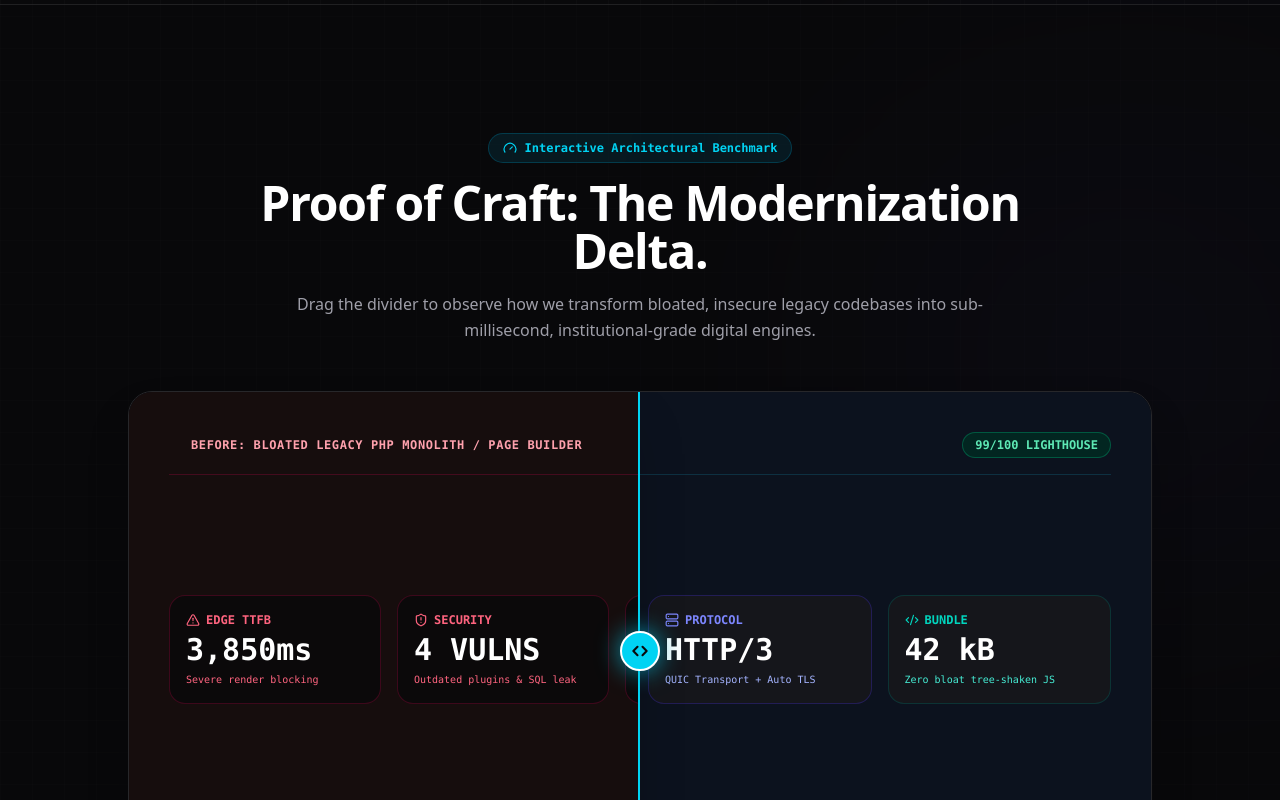
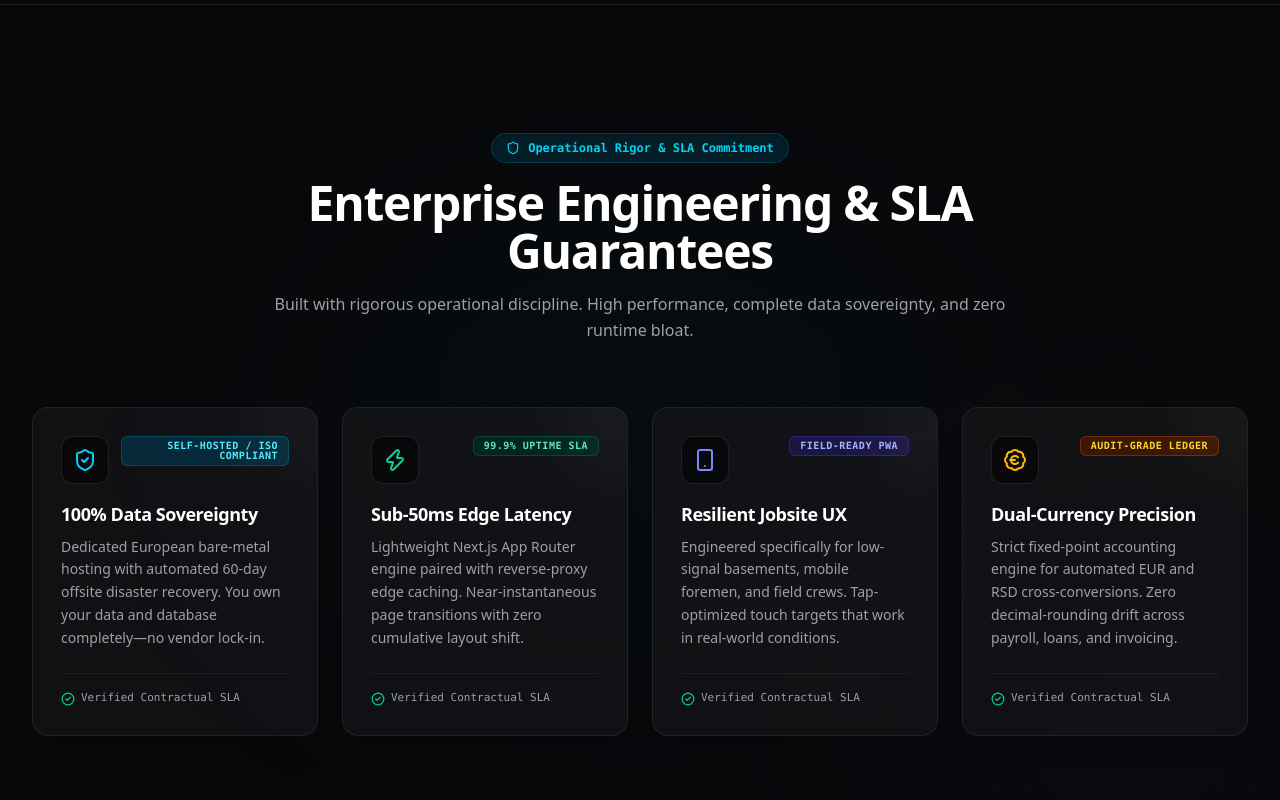
Before and after one commit to lastshelter/dukatriohomepage, a Next.js app: page / in a window 1280 px wide. Shown: the part 5680-6480 px from the top of the page. Built offline with nearby package versions, Linux system fonts and the light colour scheme.

Commit message:
feat: replace code snippet viewer with enterprise engineering SLA guarantees

```diff
--- a/src/app/page.tsx
+++ b/src/app/page.tsx
@@ -5,6 +5,7 @@ import Link from "next/link";
 import ContactForm from "@/components/ContactForm";
 import TechStackMatrix from "@/components/TechStackMatrix";
 import ScopeEstimator from "@/components/estimator/ScopeEstimator";
+import ProductionGuarantees from "@/components/home/ProductionGuarantees";
 import MobileQuickContact from "@/components/layout/MobileQuickContact";
 import ServiceComparison from "@/components/services/ServiceComparison";
 import BeforeAfterSlider from "@/components/ui/BeforeAfterSlider";
@@ -781,7 +782,12 @@ export default function HomePage(): React.JSX.Element {
 
 
       {/* ========================================================================= */}
-      {/* 6B. PROOF OF CRAFT: BEFORE / AFTER ARCHITECTURAL SLIDER */}
+      {/* 6B. ENTERPRISE ENGINEERING & SLA GUARANTEES */}
+      {/* ========================================================================= */}
+      <ProductionGuarantees />
+
+      {/* ========================================================================= */}
+      {/* 6C. PROOF OF CRAFT: BEFORE / AFTER ARCHITECTURAL SLIDER */}
       {/* ========================================================================= */}
       <BeforeAfterSlider />
 
--- /dev/null
+++ b/src/components/home/ProductionGuarantees.tsx
@@ -0,0 +1,154 @@
+"use client";
+
+import React from "react";
+import { ShieldCheck, Zap, Smartphone, BadgeEuro, Shield, CheckCircle2 } from "lucide-react";
+import { motion, type Variants } from "framer-motion";
+
+interface GuaranteeCard {
+  id: string;
+  title: string;
+  badge: string;
+  body: string;
+  icon: React.ComponentType<{ className?: string }>;
+  accentColor: string;
+  badgeStyle: string;
+}
+
+const GUARANTEES: GuaranteeCard[] = [
+  {
+    id: "data-sovereignty",
+    title: "100% Data Sovereignty",
+    badge: "Self-Hosted / ISO Compliant",
+    body: "Dedicated European bare-metal hosting with automated 60-day offsite disaster recovery. You own your data and database completely—no vendor lock-in.",
+    icon: ShieldCheck,
+    accentColor: "text-cyan-400 group-hover:text-cyan-300",
+    badgeStyle: "bg-cyan-950/80 border-cyan-800/60 text-cyan-300",
+  },
+  {
+    id: "edge-latency",
+    title: "Sub-50ms Edge Latency",
+    badge: "99.9% Uptime SLA",
+    body: "Lightweight Next.js App Router engine paired with reverse-proxy edge caching. Near-instantaneous page transitions with zero cumulative layout shift.",
+    icon: Zap,
+    accentColor: "text-emerald-400 group-hover:text-emerald-300",
+    badgeStyle: "bg-emerald-950/80 border-emerald-800/60 text-emerald-300",
+  },
+  {
+    id: "jobsite-ux",
+    title: "Resilient Jobsite UX",
+    badge: "Field-Ready PWA",
+    body: "Engineered specifically for low-signal basements, mobile foremen, and field crews. Tap-optimized touch targets that work in real-world conditions.",
+    icon: Smartphone,
+    accentColor: "text-indigo-400 group-hover:text-indigo-300",
+    badgeStyle: "bg-indigo-950/80 border-indigo-800/60 text-indigo-300",
+  },
+  {
+    id: "currency-precision",
+    title: "Dual-Currency Precision",
+    badge: "Audit-Grade Ledger",
+    body: "Strict fixed-point accounting engine for automated EUR and RSD cross-conversions. Zero decimal-rounding drift across payroll, loans, and invoicing.",
+    icon: BadgeEuro,
+    accentColor: "text-amber-400 group-hover:text-amber-300",
+    badgeStyle: "bg-amber-950/80 border-amber-800/60 text-amber-300",
+  },
+];
+
+
+const containerVariants: Variants = {
+  hidden: { opacity: 0 },
+  visible: {
+    opacity: 1,
+    transition: {
+      staggerChildren: 0.12,
+    },
+  },
+};
+
+const cardVariants: Variants = {
+  hidden: { opacity: 0, y: 20 },
+  visible: {
+    opacity: 1,
+    y: 0,
+    transition: { duration: 0.5, ease: "easeOut" },
+  },
+};
+
+export default function ProductionGuarantees(): React.JSX.Element {
+  return (
+    <section id="guarantees" className="py-24 sm:py-32 relative border-t border-zinc-800/80 bg-zinc-950/70">
+      {/* Subtle ambient lighting */}
+      <div className="absolute top-1/2 left-1/2 -translate-x-1/2 -translate-y-1/2 w-[600px] h-[300px] bg-cyan-500/5 rounded-full blur-[140px] pointer-events-none" />
+
+      <div className="max-w-7xl mx-auto px-4 sm:px-6 lg:px-8 space-y-16 relative z-10">
+        {/* Section Header */}
+        <div className="text-center max-w-3xl mx-auto space-y-4">
+          <div className="inline-flex items-center gap-2 px-3.5 py-1.5 rounded-full bg-cyan-950/50 border border-cyan-800/50 text-cyan-400 font-mono text-xs font-semibold shadow-inner">
+            <Shield className="w-3.5 h-3.5 text-cyan-400" />
+            <span>Operational Rigor &amp; SLA Commitment</span>
+          </div>
+
+          <h2 className="text-3xl sm:text-5xl font-extrabold text-white tracking-tight">
+            Enterprise Engineering &amp; SLA Guarantees
+          </h2>
+
+          <p className="text-base text-zinc-400 leading-relaxed font-normal">
+            Built with rigorous operational discipline. High performance, complete data sovereignty, and zero runtime bloat.
+          </p>
+        </div>
+
+        {/* 4-Card Responsive Grid with Framer Motion Stagger */}
+        <motion.div
+          variants={containerVariants}
+          initial="hidden"
+          whileInView="visible"
+          viewport={{ once: true, margin: "-80px" }}
+          className="grid grid-cols-1 md:grid-cols-2 lg:grid-cols-4 gap-6"
+        >
+          {GUARANTEES.map((item) => {
+            const Icon = item.icon;
+            return (
+              <motion.div
+                key={item.id}
+                variants={cardVariants}
+                className="rounded-2xl border border-zinc-800/80 bg-zinc-900/60 p-7 shadow-xl hover:border-zinc-700 hover:bg-zinc-900/90 transition-all duration-300 flex flex-col justify-between space-y-6 group relative overflow-hidden"
+              >
+                {/* Glow accent highlight on hover */}
+                <div className="absolute -top-12 -right-12 w-28 h-28 bg-white/5 rounded-full blur-2xl group-hover:bg-cyan-500/10 transition-colors pointer-events-none" />
+
+                <div className="space-y-4">
+                  {/* Icon & Badge Header */}
+                  <div className="flex items-start justify-between gap-3">
+                    <div className="w-12 h-12 rounded-xl bg-zinc-950/80 border border-zinc-800/80 flex items-center justify-center shrink-0 group-hover:scale-105 group-hover:border-zinc-700 transition-all shadow-inner">
+                      <Icon className={`w-6 h-6 transition-colors ${item.accentColor}`} />
+                    </div>
+                    <span
+                      className={`px-2.5 py-1 rounded-md text-[10px] font-mono font-bold uppercase tracking-wider border text-right leading-none ${item.badgeStyle}`}
+                    >
+                      {item.badge}
+                    </span>
+                  </div>
+
+                  {/* Title & Body */}
+                  <div className="space-y-2">
+                    <h3 className="text-lg font-bold text-white tracking-tight group-hover:text-zinc-100 transition-colors">
+                      {item.title}
+                    </h3>
+                    <p className="text-xs sm:text-sm text-zinc-400 leading-relaxed font-sans font-normal">
+                      {item.body}
+                    </p>
+                  </div>
+                </div>
+
+                {/* Footer Micro-Verification */}
+                <div className="pt-4 border-t border-zinc-800/60 flex items-center gap-1.5 text-[11px] font-mono text-zinc-400 group-hover:text-zinc-300 transition-colors">
+                  <CheckCircle2 className="w-3.5 h-3.5 text-emerald-400 shrink-0" />
+                  <span>Verified Contractual SLA</span>
+                </div>
+              </motion.div>
+            );
+          })}
+        </motion.div>
+      </div>
+    </section>
+  );
+}
```
